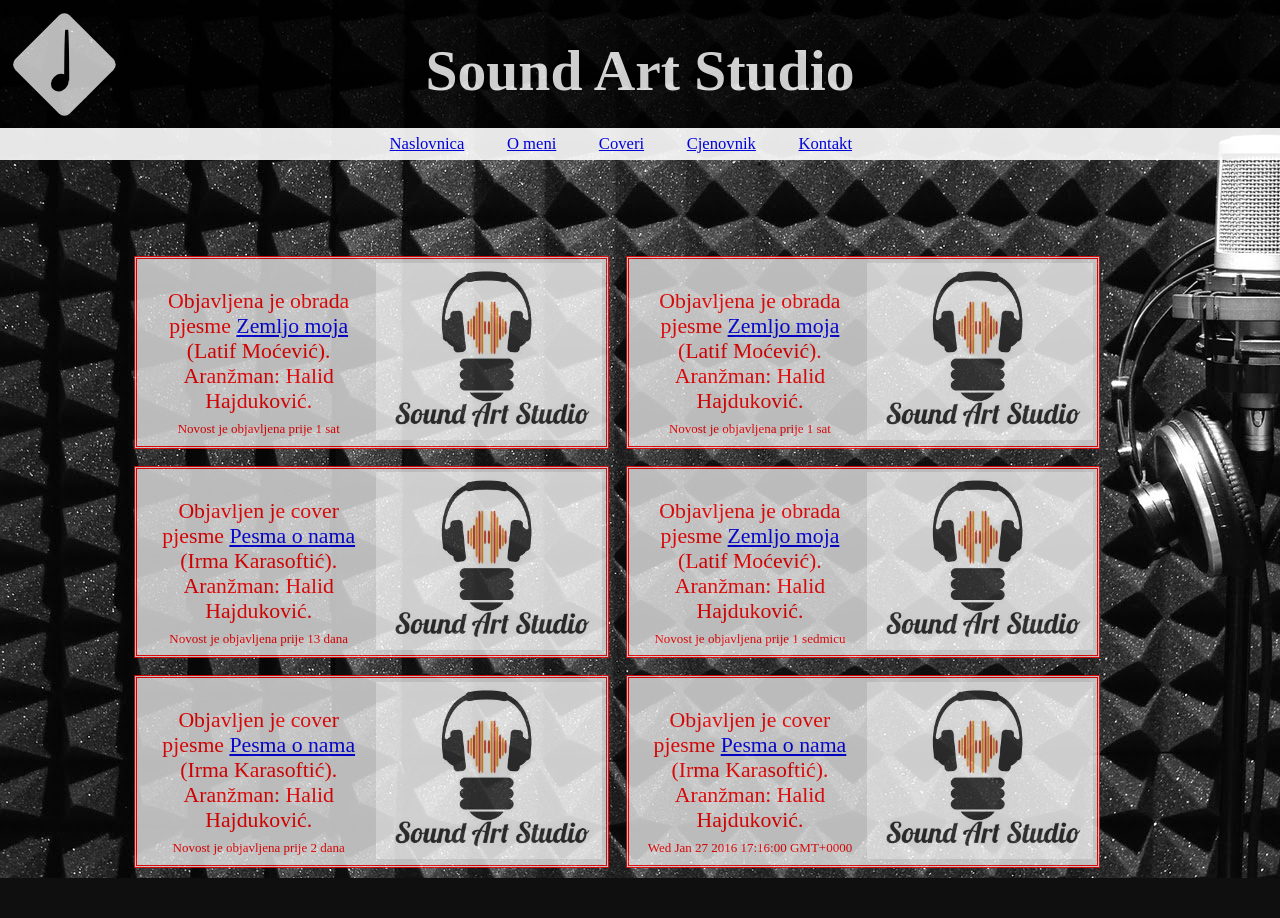
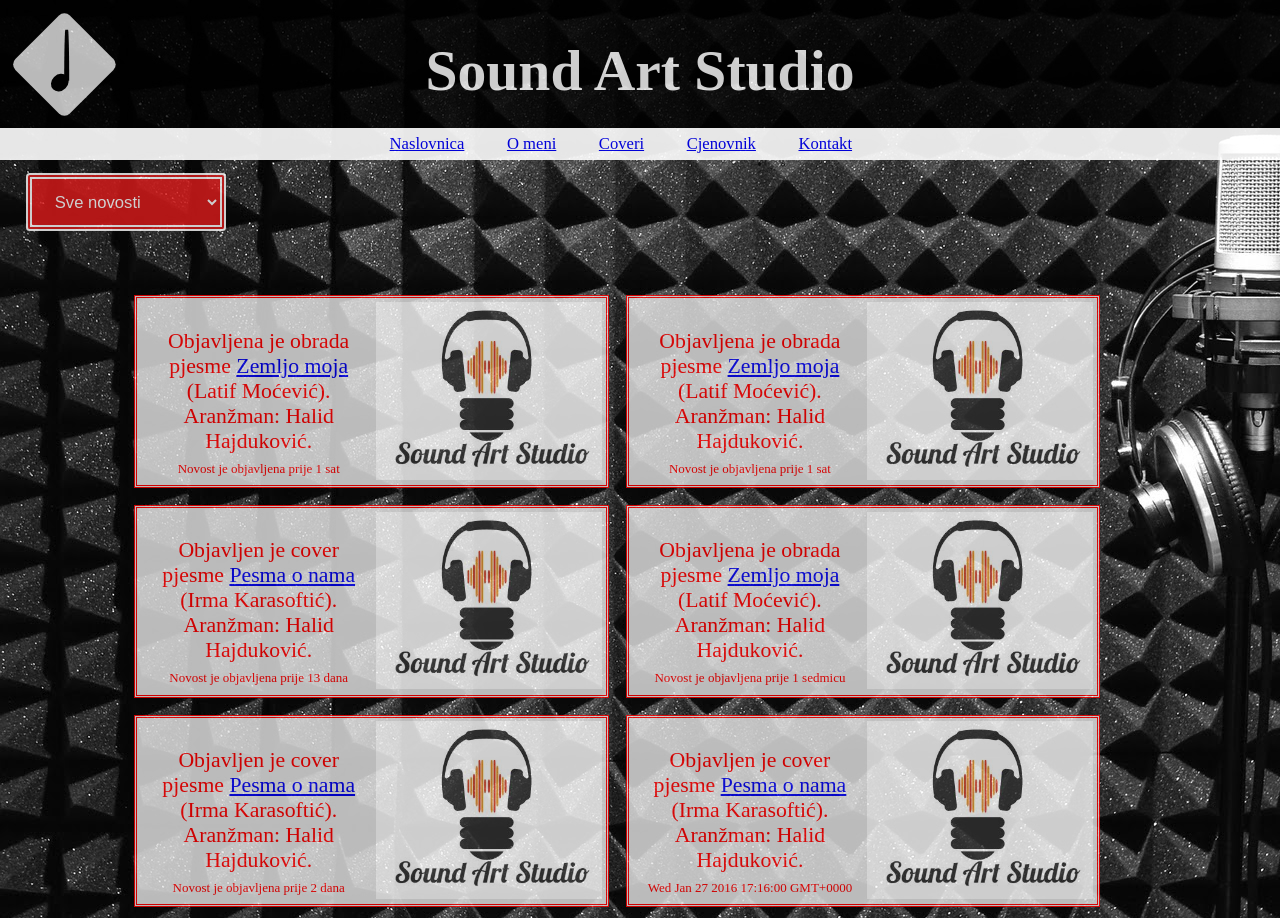
Before and after one commit to IrmaKarasoftic/MuzickiStudio, a PHP site: page / in a window 1280 px wide. Before the commit the page ends 878 px from the top, so only its background shows below. Run offline with PHP 8.4, Linux system fonts and the light colour scheme; some web fonts are replaced.

Commit message:
Spirala 2
Pocela raditi na filtriranju novosti po datumu

```diff
--- a/index.html
+++ b/index.html
@@ -24,7 +24,15 @@
 				</ul>
 			</div>
 
+			<select class="izdvoji" onchange="Izdvoji()">
+			<option value="sve">Sve novosti</option>
+				<option value="danasnje" id="opcija">Danasnje novosti</option>
+				<option value="sedmicne" id="opcija">Novosti ove sedmice</option>
+				<option value="mjesecne" id="opcija">Novosti ovog mjeseca</option>
+			</select>
+
 			<div class="GlavniDioNovosti">
+
 				<div class="Red">
 					<div class="Novost">
 						<p> Objavljena je obrada pjesme
--- a/script.js
+++ b/script.js
@@ -71,3 +71,18 @@ window.onload = function () {
         }
     }
   }
+
+
+  function Izdvoji() {
+      var x = document.getElementById("opcija").value;
+      var novosti = document.getElementsByClassName("Novost");
+      var vrijemeNovost=document.getElementsByClassName("vrijeme");
+      broj_novosti=novosti.length;
+      var postavljeno = "";
+      var vrijeme = 0;
+      var i=0;
+
+
+      console.log(vrijemeNovost);
+
+}
--- a/stil.css
+++ b/stil.css
@@ -195,7 +195,7 @@ body {
 }
 
 .GlavniDioNovosti {
-	margin-top: 7vw;
+	margin-top: 3.5vw;
 	width: 80%;
 	margin-left: auto;
 	margin-right: auto;
@@ -398,3 +398,19 @@ a.fb:hover, a.yt:hover {
     margin-bottom: 0;
     padding-bottom:0;
 }
+
+
+.izdvoji  {
+	font-size: 1.3vw;
+  width: 200px;
+	opacity:0.8;
+	color: white;
+	background-color: #DE1B1B;
+	border: 0.5vw double white;
+	margin-left: 2vw;
+	}
+
+	#opcija {
+		color: #FA6464;
+		background-color: white;
+		}
```
Lines whose indentation alone changed are shown as unchanged.
